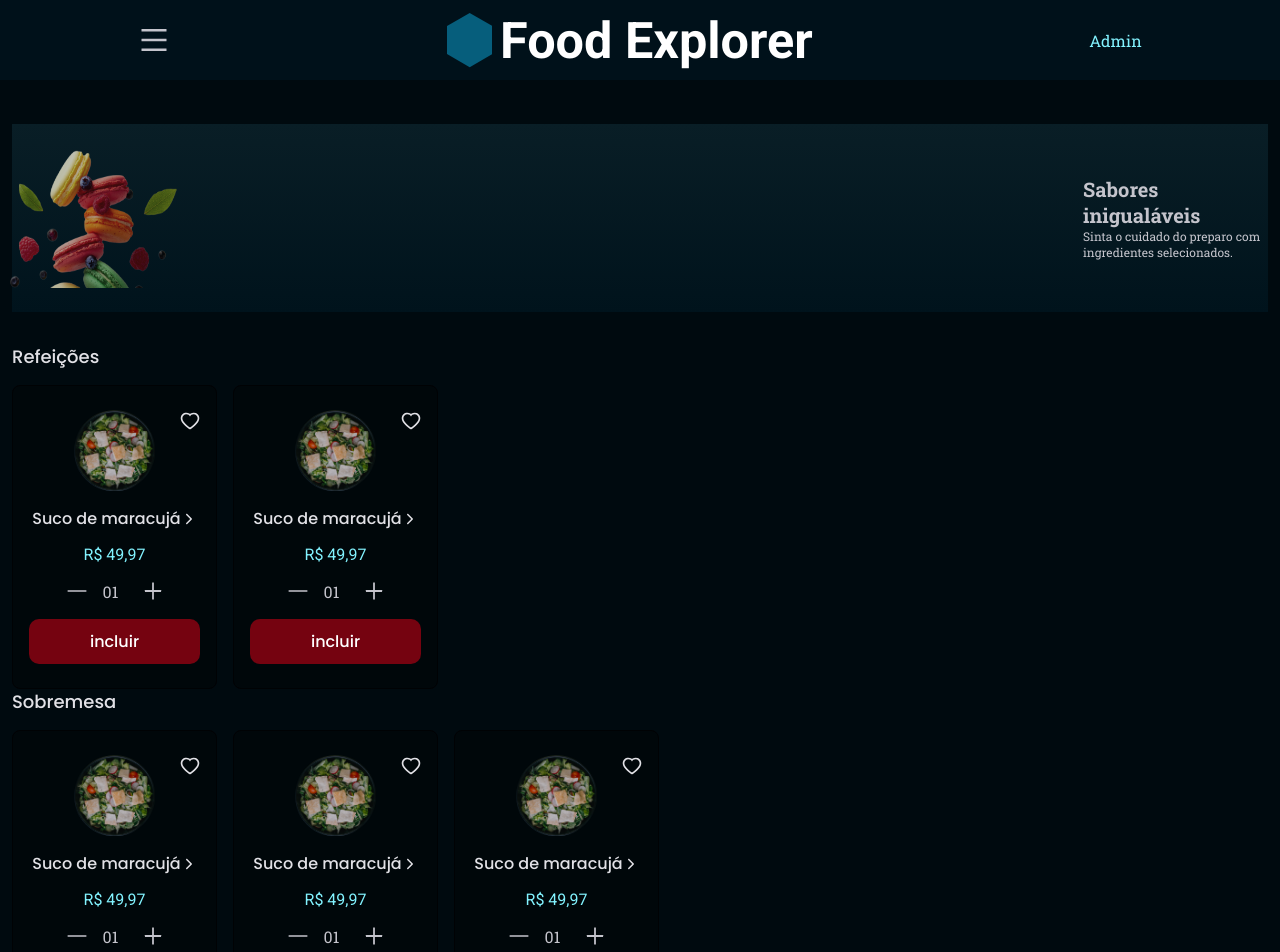
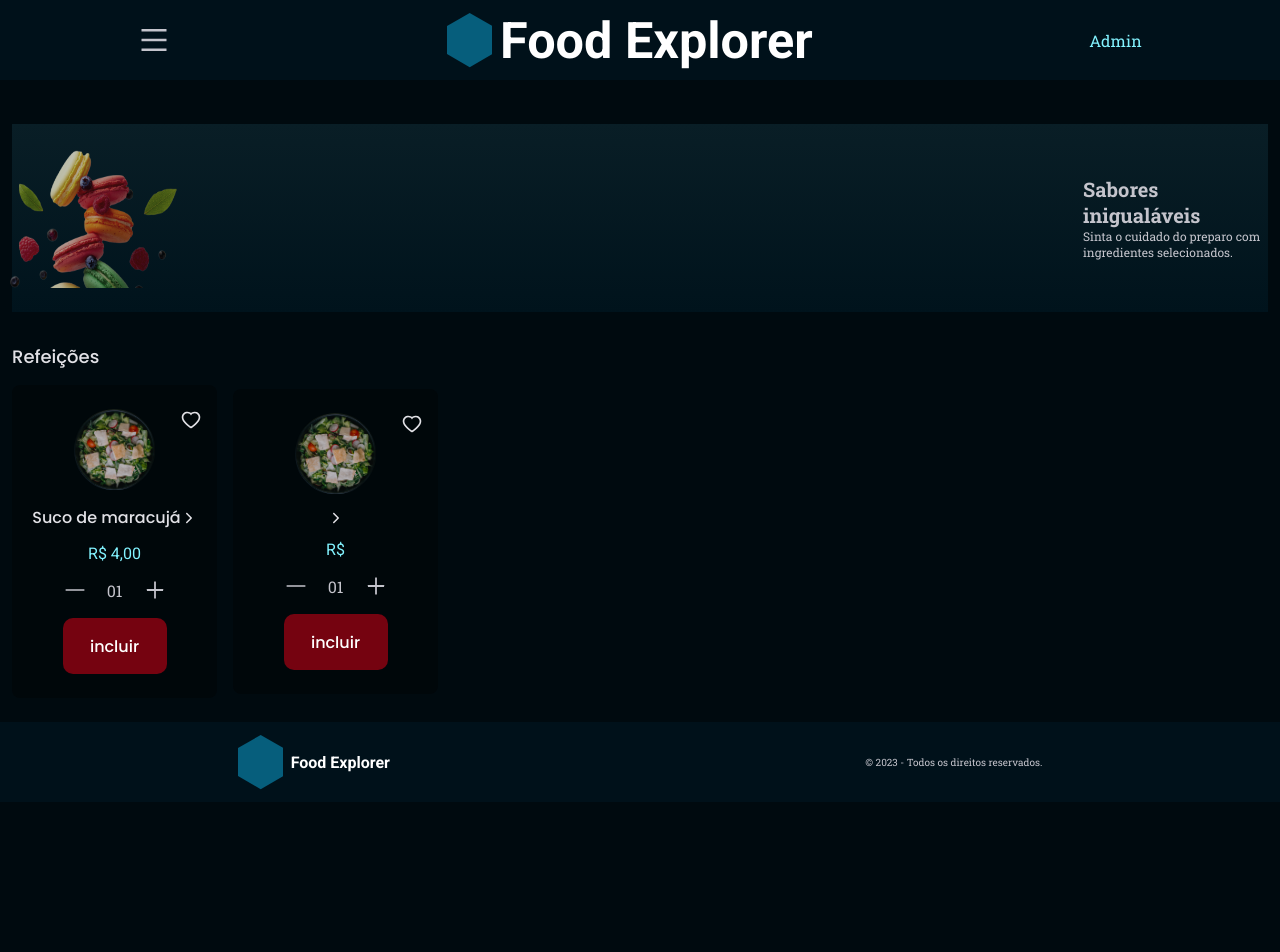
Before and after one commit to AdrielKlem/food-explorer-frontend, a React (Vite) app: page / in a window 1280 px wide. Shown: the top 952 px of the page. After the commit the page ends 802 px from the top, so only its background shows below. Built offline with nearby package versions, Linux system fonts and the light colour scheme.

Commit message:
create card

```diff
--- /dev/null
+++ b/src/components/Card/index.jsx
@@ -0,0 +1,78 @@
+import { Container, Content, Icon, Price, PurchaseCard } from "./styles"
+
+import { Button } from "../../components/Button"
+
+import { useState } from "react";
+import { Link, useNavigate } from "react-router-dom"
+
+import group1  from "../../assets/Mask group-1.png"
+import { IoIosArrowForward } from "react-icons/io"
+import { AiOutlineLine, AiOutlinePlus, AiOutlineHeart } from "react-icons/ai"
+import { BsPencil } from "react-icons/bs"
+
+export function Card({ data, title, price, ...rest }) {
+    const navigate = useNavigate()
+    const isAdmin = false
+    const [quantity, setQuantity] = useState(1);
+
+    function handleToDetails() {
+        navigate("/details")
+    }
+
+    function increase() {
+        if (quantity > 19) {
+            alert("Erro: A quantidade máxima é de 20 unidades")
+            return;
+        }
+        setQuantity(count => count + 1);
+    };
+
+    function decrease() {
+        if (quantity < 2) {
+            alert("Erro: A quantidade mínima é 1 unidade")
+            return;
+        }
+        setQuantity(count => count - 1);
+    };
+
+    return (
+        <Container>
+            {
+                isAdmin ?
+                <Content>
+                    <Icon>
+                        <Link to="/change">
+                            <BsPencil  />
+                        </Link>
+                    </Icon>
+                    <img src={group1} alt="" />
+                    <h3>{title} <IoIosArrowForward /></h3>
+                    <Price>R$ {price}</Price>
+                </Content>
+                :
+                <Content>
+                <Icon>
+                    <AiOutlineHeart />
+                </Icon>
+
+                <img src={group1} alt="" />
+                <h3>{title} <IoIosArrowForward /></h3>
+                <Price>R$ {price}</Price>
+
+                    <PurchaseCard>
+                        <div className="counter">
+                            <AiOutlineLine />
+                                <div id="number">01</div>
+                            <AiOutlinePlus />
+                        </div>
+                        <Button
+                            onClick={handleToDetails}
+
+                            title={"incluir"}
+                        />
+                    </PurchaseCard>
+                </Content>
+            }
+        </Container>
+    )
+}
--- /dev/null
+++ b/src/components/Card/styles.js
@@ -0,0 +1,107 @@
+import styled from "styled-components"
+
+
+export const Container = styled.div`
+    position: relative;
+`;
+
+export const Content = styled.div`
+    display: flex;
+    flex-direction: column;
+    align-items: center;
+    gap: 1.6rem;
+
+    min-width: 20.5rem;
+    min-height: 30rem;
+    padding: 2.4rem 1.6rem;
+
+    border-radius: 8px;
+    background: var(--dark-dark-200, #00070A);
+
+    position: relative;
+
+
+    img {
+        width: 8.1rem;
+        height: 8.1rem;
+    }
+
+    > h3 {
+        display: flex;
+        align-items: center;
+
+        color: var(--light-light-300, #E1E1E6);
+
+        /* Poppins/100-medium */
+        font-family: Poppins;
+        font-size: 1.6rem;
+        font-style: normal;
+        font-weight: 500;
+        line-height: 2.4rem; /* 171.429% */
+    }
+`
+
+export const Price = styled.div`
+    color: var(--tints-cake-200, #82F3FF);
+    text-align: center;
+
+    /* Roboto/Small regular */
+    font-family: Roboto;
+    font-size: 16px;
+    font-style: normal;
+    font-weight: 400;
+    line-height: 100%; /* 16px */
+`
+
+export const Icon = styled.div`
+    position: absolute;
+    right: 14px;
+
+    svg {
+        width: 2.4rem;
+        height: 2.2rem;
+
+        color: var(--light-light-300, #E1E1E6);
+    }
+`
+
+export const PurchaseCard = styled.div`
+    display: flex;
+    flex-direction: column;
+    align-items: center;
+    gap: 1.6rem;
+
+    button {
+        height: 5.6rem;
+        max-width: 12.6rem;
+    }
+
+    .counter {
+        display: flex;
+        align-items: center;
+        gap: 1.6rem;
+
+        > svg {
+            width: 2.4rem;
+            height: 2.4rem;
+        }
+
+        #number {
+            width: 2.4rem;
+            text-align: center;
+        }
+    }
+
+    .counter span {
+        font-size: 2rem;
+        font-family: 'Roboto', sans-serif;
+        font-weight: bold;
+    }
+
+    p {
+        font-weight: 700;
+        line-height: 160%;
+        color: ${({ theme }) => theme.COLORS.LIGHT_100};
+        text-align: center;
+    }
+`
--- a/src/pages/Home/index.jsx
+++ b/src/pages/Home/index.jsx
@@ -1,26 +1,12 @@
-import { Container, Banner, Section, Card, Price, Length, Icon } from "./styles"
+import { Container, Banner, Section } from "./styles"
 
 import { Header } from "../../components/Header"
-import { Button } from "../../components/Button"
+import { Card } from "../../components/Card"
 import { Footer } from "../../components/Footer"
 
-import { IoIosArrowForward } from "react-icons/io"
-import { AiOutlineLine, AiOutlinePlus, AiOutlineHeart } from "react-icons/ai"
-import { BsPencil } from "react-icons/bs"
-
 import banner  from "../../assets/banner-png.png"
-import group1  from "../../assets/Mask group-1.png"
-import { Link, useNavigate } from "react-router-dom"
 
 export function Home() {
-    const navigate = useNavigate()
-
-    const isAdmin = false
-
-    function handleToDetails() {
-        navigate("/details")
-    }
-
 
     return (
     <Container>
@@ -37,108 +23,12 @@ export function Home() {
 
                 <h2>Refeições</h2>
 
-                <div className="meal section">
-                    <Card>
-                        <Icon>
-                            { isAdmin ?
-                                <>
-                                    <Link to="/change">
-                                        <BsPencil  />
-                                    </Link>
-
-                                </> :
-                                <>
-                                    <AiOutlineHeart />
-                                </>
-                            }
-                        </Icon>
-                        <img src={group1} alt="" />
-                        <h3>Suco de maracujá <IoIosArrowForward /></h3>
-                        <Price>R$ 49,97</Price>
-                        { isAdmin ? null :
-                            <>
-                                <Length>
-                                    <AiOutlineLine />
-                                        <div id="number">01</div>
-                                    <AiOutlinePlus />
-                                </Length>
-                                <Button
-                                    onClick={handleToDetails}
-
-                                    title={"incluir"}
-                                />
-                            </>
-                        }
-                    </Card>
-                    <Card>
-                        <Icon>
-                            <AiOutlineHeart />
-                        </Icon>
-                        <img src={group1} alt="" />
-                        <h3>Suco de maracujá <IoIosArrowForward /></h3>
-                        <Price>R$ 49,97</Price>
-                        <Length>
-                            <AiOutlineLine />
-                                <div id="number">01</div>
-                            <AiOutlinePlus />
-                        </Length>
-                        <Button
-                            title={"incluir"}
-                        />
-                    </Card>
-                </div>
-
-                <h2>Sobremesa</h2>
-
-                <div className="sugar  section">
-                    <Card>
-                        <Icon>
-                            <AiOutlineHeart />
-                        </Icon>
-                        <img src={group1} alt="" />
-                        <h3>Suco de maracujá <IoIosArrowForward /></h3>
-                        <Price>R$ 49,97</Price>
-                        <Length>
-                            <AiOutlineLine />
-                                <div id="number">01</div>
-                            <AiOutlinePlus />
-                        </Length>
-                        <Button
-                            title={"incluir"}
-                        />
-                    </Card>
-                    <Card>
-                        <Icon>
-                            <AiOutlineHeart />
-                        </Icon>
-                        <img src={group1} alt="" />
-                        <h3>Suco de maracujá <IoIosArrowForward /></h3>
-                        <Price>R$ 49,97</Price>
-                        <Length>
-                            <AiOutlineLine />
-                                <div id="number">01</div>
-                            <AiOutlinePlus />
-                        </Length>
-                        <Button
-                            title={"incluir"}
-                        />
-                    </Card>
-                    <Card>
-                        <Icon>
-                            <AiOutlineHeart />
-                        </Icon>
-                        <img src={group1} alt="" />
-                        <h3>Suco de maracujá <IoIosArrowForward /></h3>
-                        <Price>R$ 49,97</Price>
-                        <Length>
-                            <AiOutlineLine />
-                                <div id="number">01</div>
-                            <AiOutlinePlus />
-                        </Length>
-                        <Button
-                            title={"incluir"}
-                        />
-                    </Card>
+                <div className="section">
+                    <Card
+                        title="Suco de maracujá"
+                        price="4,00"
+                    />
+                    <Card />
                 </div>
             </Section>
         </main>
```
